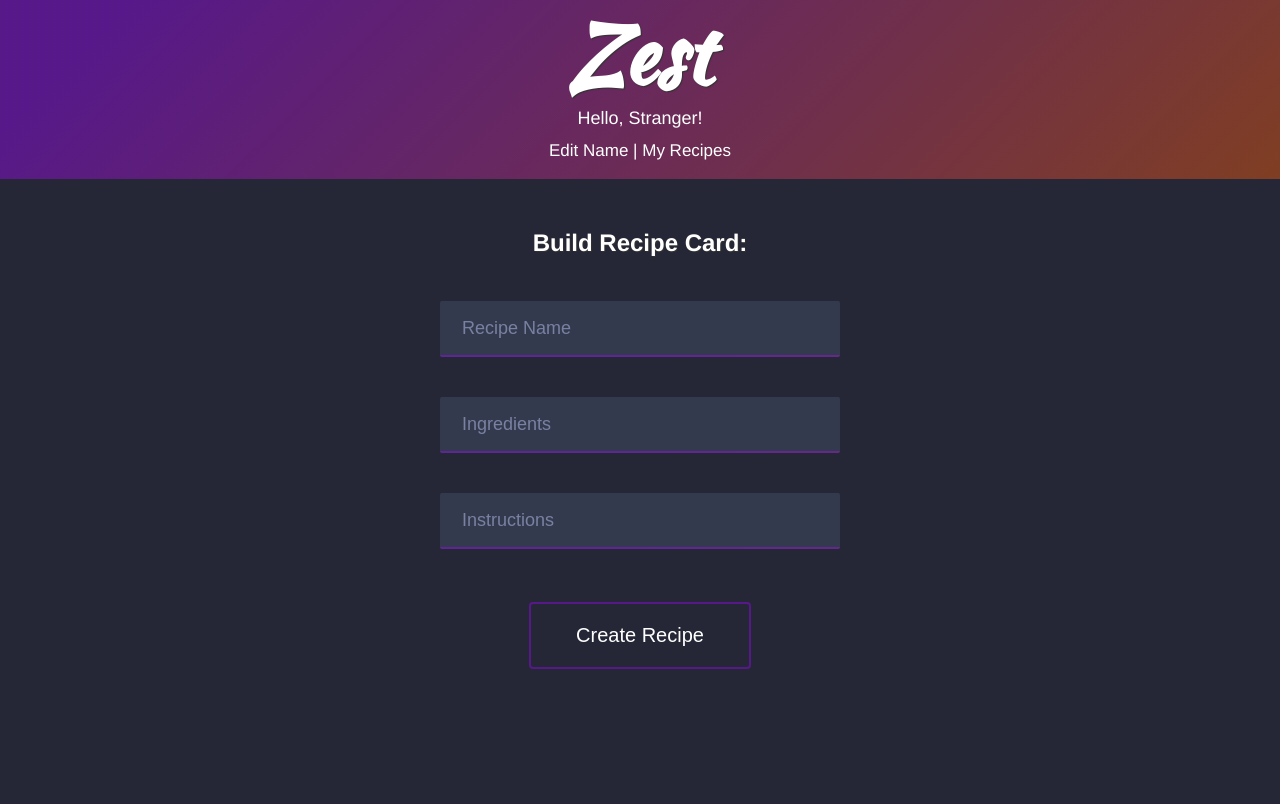
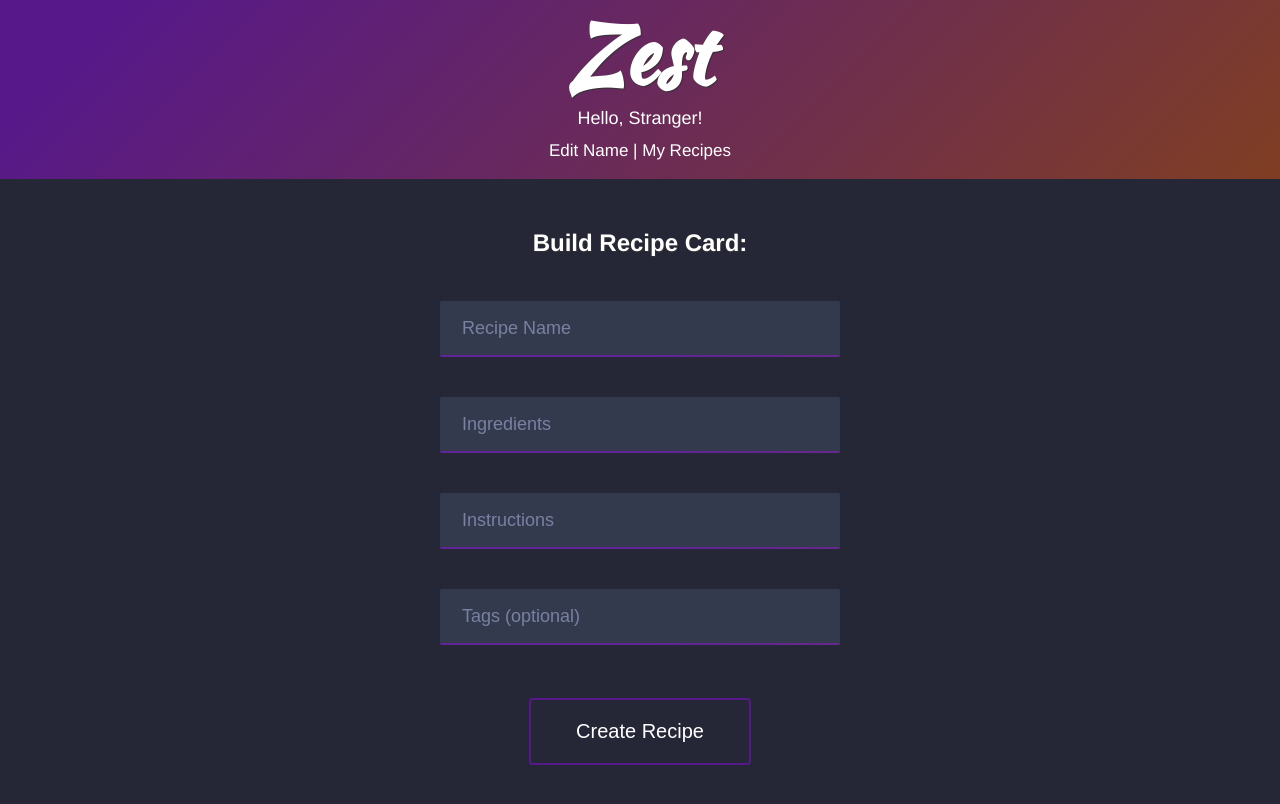
Before and after one commit to mikebednarz/zest, a React (Create React App) app: page / in a window 1280 px wide. Shown: the top 804 px of the page. Built offline with nearby package versions, Linux system fonts and the light colour scheme.

Commit message:
UI for adding tags in create recipe card

```diff
--- a/src/components/BuildRecipeCard.jsx
+++ b/src/components/BuildRecipeCard.jsx
@@ -25,6 +25,11 @@ const BuildRecipeCard = () => {
         <button type="submit"><i className="icon ion-android-arrow-forward"></i></button>
       </div>
 
+      <div className="webflow-style-input">
+        <input className="tags" type="text" placeholder="Tags (optional)"></input>
+        <button type="submit"><i className="icon ion-android-arrow-forward"></i></button>
+      </div>
+
       <div className="buttondiv">
         <button className="button" onClick={() => setCardPopup(true)}>
           Create Recipe
--- a/src/components/CreateRecipePopup.jsx
+++ b/src/components/CreateRecipePopup.jsx
@@ -26,6 +26,8 @@ const CreateRecipePopup = (props) => {
         <p className="cardInfo">{document.querySelector(".ingredients").value}</p>
         <p className="cardSubtitle">Instructions:</p>
         <p className="cardInfo">{document.querySelector(".instructions").value}</p>
+        {document.querySelector(".tags").value && <p className='cardSubtitle'>Tags:</p>}
+        {document.querySelector(".tags").value && <p className='cardInfo'>{document.querySelector(".instructions").value}</p>}
         { props.children }
         <span className="popupButton" onClick={() => handleNewRecipe(document.querySelector(".recipeName").value, document.querySelector(".ingredients").value, document.querySelector(".instructions").value)}>
           Save Recipe
```
